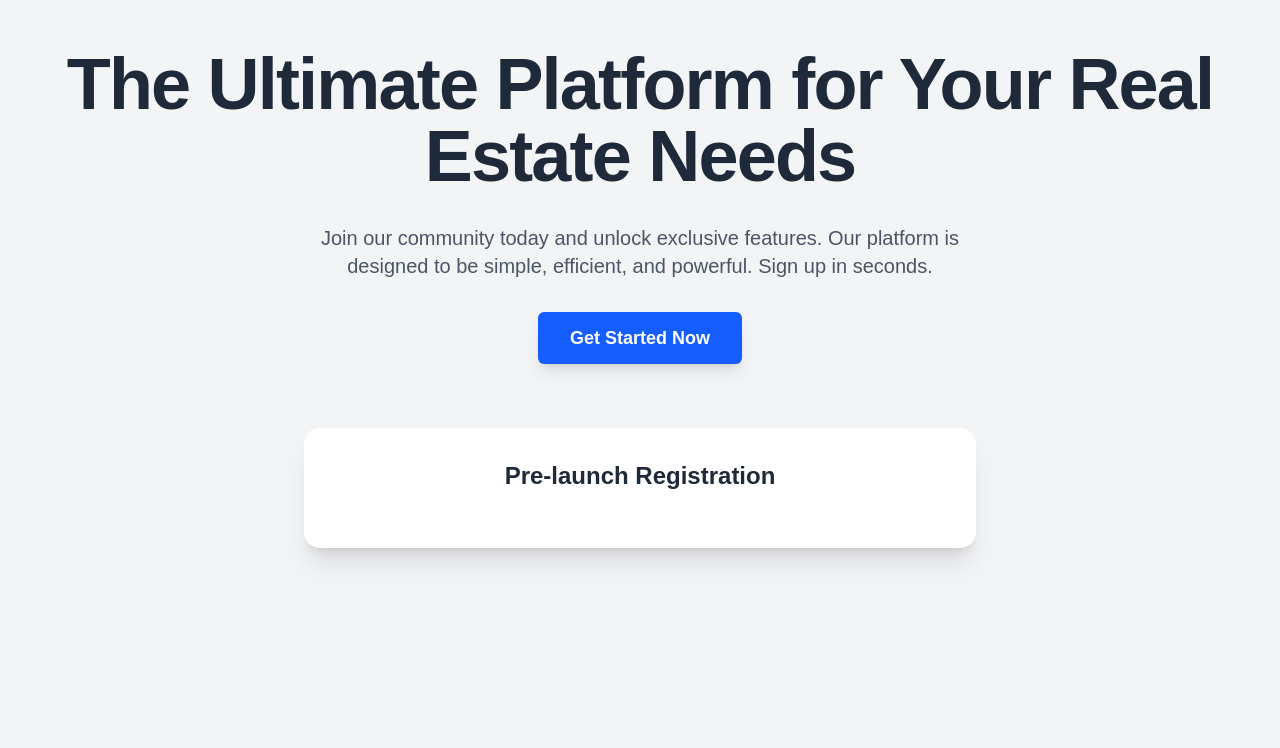
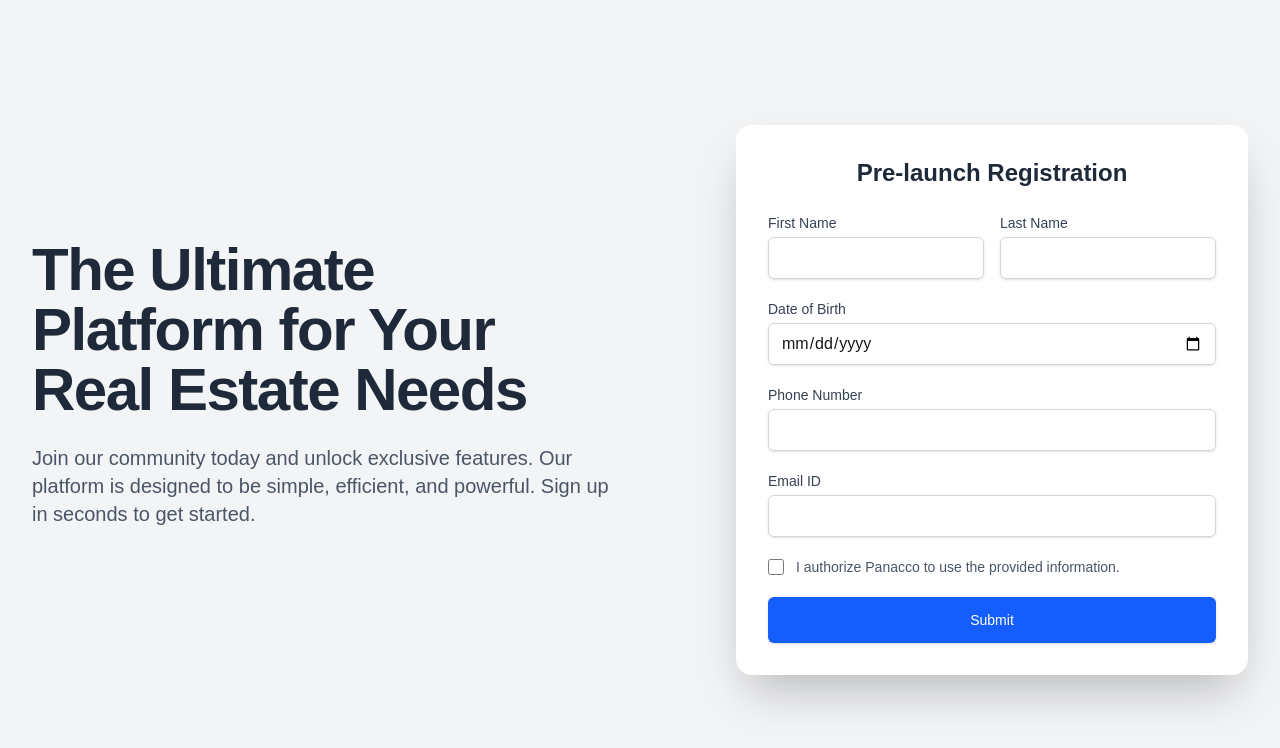
Before and after one commit to panaccospr-arch/prelaunch-data, a Next.js app: page / in a window 1280 px wide. Shown: the top 748 px of the page. Built offline with nearby package versions, Linux system fonts and the light colour scheme.

Commit message:
feat: build form component with fields and new page layout

```diff
--- a/src/app/page.tsx
+++ b/src/app/page.tsx
@@ -1,32 +1,31 @@
 // src/app/page.tsx
 
-import Link from 'next/link';
-import RegistrationForm from '@/components/RegistrationForm'; // <-- Import the component
+import RegistrationForm from '@/components/RegistrationForm';
 
 export default function HomePage() {
   return (
-    // We'll have two main sections now: Hero and Form
-    <main className="flex min-h-screen flex-col items-center justify-start space-y-16 bg-gray-100 py-12 text-gray-800">
+    <main className="min-h-screen w-full bg-gray-100 flex items-center justify-center p-4 md:p-8">
+      <div className="container mx-auto grid grid-cols-1 md:grid-cols-2 gap-12 items-center">
 
-      {/* Hero Section */}
-      <section className="container mx-auto flex flex-col items-center justify-center space-y-8 px-4 text-center">
-        <h1 className="text-4xl font-extrabold tracking-tight md:text-6xl lg:text-7xl">
-          The Ultimate Platform for Your Real Estate Needs
-        </h1>
-        <p className="max-w-2xl text-lg text-gray-600 md:text-xl">
-          Join our community today and unlock exclusive features. Our platform is designed to be simple, efficient, and powerful. Sign up in seconds.
-        </p>
-        <Link
-          href="#register-form"
-          className="rounded-md bg-blue-600 px-8 py-3 text-lg font-semibold text-white shadow-lg transition-transform duration-200 hover:scale-105 hover:bg-blue-700"
-        >
-          Get Started Now
-        </Link>
-      </section>
+        {/* Left Column: Marketing Content */}
+        <div className="text-center md:text-left">
+          <h1 className="text-4xl lg:text-6xl font-extrabold text-gray-800 tracking-tight">
+            The Ultimate Platform for Your Real Estate Needs
+          </h1>
+          <p className="mt-6 max-w-2xl text-lg lg:text-xl text-gray-600">
+            Join our community today and unlock exclusive features. Our platform is designed to be simple, efficient, and powerful. Sign up in seconds to get started.
+          </p>
+          <div className="mt-8 flex justify-center md:justify-start space-x-4">
+             {/* We can add social proof or logos here later */}
+          </div>
+        </div>
 
-      {/* Form Section */}
-      <RegistrationForm /> {/* <-- Add the component here */}
+        {/* Right Column: Registration Form */}
+        <div className="flex justify-center md:justify-end">
+          <RegistrationForm />
+        </div>
 
+      </div>
     </main>
   );
 }
--- a/src/components/RegistrationForm.tsx
+++ b/src/components/RegistrationForm.tsx
@@ -1,14 +1,99 @@
 // src/components/RegistrationForm.tsx
 
-import React from 'react';
+'use client'; // This directive is necessary for using React hooks like useState
+
+import React, { useState } from 'react';
+
+// Define a type for our form data for better code safety
+interface FormData {
+  fName: string;
+  lName: string;
+  dateBirth: string;
+  phoneNo: string;
+  email_ID: string;
+  authorized: boolean;
+}
 
 export default function RegistrationForm() {
+  // State to hold all the form data
+  const [formData, setFormData] = useState<FormData>({
+    fName: '',
+    lName: '',
+    dateBirth: '',
+    phoneNo: '',
+    email_ID: '',
+    authorized: false,
+  });
+
+  // A single function to handle changes in any input field
+  const handleChange = (e: React.ChangeEvent<HTMLInputElement>) => {
+    const { name, value, type, checked } = e.target;
+    setFormData((prev) => ({
+      ...prev,
+      [name]: type === 'checkbox' ? checked : value,
+    }));
+  };
+
+  // Function to handle the form submission
+  const handleSubmit = (e: React.FormEvent) => {
+    e.preventDefault(); // Prevent the browser from reloading the page
+    console.log('Form Submitted!', formData); // For now, we just log the data
+    alert('Thank you for registering!');
+  };
+
   return (
-    <section id="register-form" className="w-full max-w-2xl bg-white p-8 shadow-xl rounded-2xl">
-      <h2 className="text-2xl font-semibold text-center text-gray-800 mb-6">
+    <section className="w-full max-w-lg bg-white p-8 shadow-2xl rounded-2xl">
+      <h2 className="text-2xl font-bold text-center text-gray-800 mb-6">
         Pre-launch Registration
       </h2>
-      {/* Form fields will go here */}
+      <form onSubmit={handleSubmit} className="space-y-5">
+        <div className="grid grid-cols-1 md:grid-cols-2 gap-4">
+          {/* First Name */}
+          <div>
+            <label htmlFor="fName" className="block text-sm font-medium text-gray-700">First Name</label>
+            <input type="text" id="fName" name="fName" value={formData.fName} onChange={handleChange} className="mt-1 block w-full px-3 py-2 border border-gray-300 rounded-md shadow-sm focus:outline-none focus:ring-blue-500 focus:border-blue-500" required />
+          </div>
+
+          {/* Last Name */}
+          <div>
+            <label htmlFor="lName" className="block text-sm font-medium text-gray-700">Last Name</label>
+            <input type="text" id="lName" name="lName" value={formData.lName} onChange={handleChange} className="mt-1 block w-full px-3 py-2 border border-gray-300 rounded-md shadow-sm focus:outline-none focus:ring-blue-500 focus:border-blue-500" />
+          </div>
+        </div>
+
+        {/* Date of Birth */}
+        <div>
+          <label htmlFor="dateBirth" className="block text-sm font-medium text-gray-700">Date of Birth</label>
+          <input type="date" id="dateBirth" name="dateBirth" value={formData.dateBirth} onChange={handleChange} className="mt-1 block w-full px-3 py-2 border border-gray-300 rounded-md shadow-sm focus:outline-none focus:ring-blue-500 focus:border-blue-500" required />
+        </div>
+
+        {/* Phone Number */}
+        <div>
+          <label htmlFor="phoneNo" className="block text-sm font-medium text-gray-700">Phone Number</label>
+          <input type="tel" id="phoneNo" name="phoneNo" value={formData.phoneNo} onChange={handleChange} className="mt-1 block w-full px-3 py-2 border border-gray-300 rounded-md shadow-sm focus:outline-none focus:ring-blue-500 focus:border-blue-500" />
+        </div>
+
+        {/* Email ID */}
+        <div>
+          <label htmlFor="email_ID" className="block text-sm font-medium text-gray-700">Email ID</label>
+          <input type="email" id="email_ID" name="email_ID" value={formData.email_ID} onChange={handleChange} className="mt-1 block w-full px-3 py-2 border border-gray-300 rounded-md shadow-sm focus:outline-none focus:ring-blue-500 focus:border-blue-500" />
+        </div>
+
+        {/* We will add the rest of the address fields later to keep this step simple */}
+
+        {/* Authorization Checkbox */}
+        <div className="flex items-center space-x-3">
+          <input type="checkbox" id="authorized" name="authorized" checked={formData.authorized} onChange={handleChange} className="h-4 w-4 text-blue-600 border-gray-300 rounded focus:ring-blue-500" />
+          <label htmlFor="authorized" className="text-sm text-gray-600">
+            I authorize Panacco to use the provided information.
+          </label>
+        </div>
+
+        {/* Submit Button */}
+        <button type="submit" className="w-full flex justify-center py-3 px-4 border border-transparent rounded-md shadow-sm text-sm font-medium text-white bg-blue-600 hover:bg-blue-700 focus:outline-none focus:ring-2 focus:ring-offset-2 focus:ring-blue-500 transition-colors">
+          Submit
+        </button>
+      </form>
     </section>
   );
 }
```
